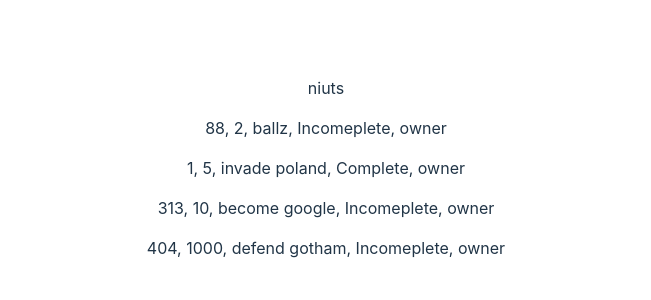
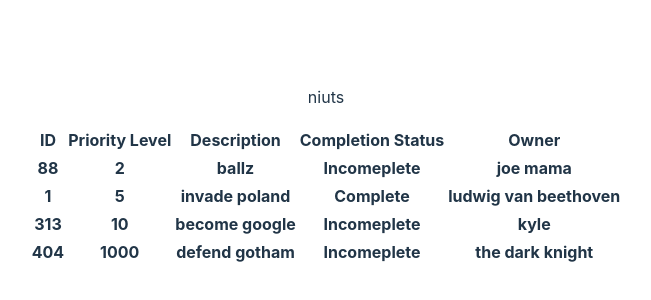
Before and after one commit to Arshadul-Monir/webdev_final_front, a React (Vite) app: page /tasks_all in a window 1280 px wide. Before the commit this address had no page. Shown: the part 232-532 px from the top of the page, without its empty margins (314-965 px from the left). Built offline with nearby package versions, Linux system fonts and the light colour scheme.

Commit message:
made the task list into a table

```diff
--- a/src/pages/TasksAll.jsx
+++ b/src/pages/TasksAll.jsx
@@ -1,4 +1,16 @@
 export default function TaskPage()
+{
+
+
+    return(
+        <div>
+            <p> niuts</p>
+            <TaskList></TaskList>
+        </div>
+    );
+}
+
+function TaskList()
 {
     const dummyTasks = [
         {id: 88, priority_lvl: 2, description : "ballz", complete: false, owner : "joe mama"},
@@ -7,14 +19,31 @@
         {id: 404, priority_lvl: 1000, description : "defend gotham", complete: false, owner : "the dark knight"}
     ];
 
-const listedTasks = dummyTasks.map((task) => (
-        <p>{task.id}, {task.priority_lvl}, {task.description}, {task.complete? "Complete" : "Incomeplete"}, owner</p>
+    const listedTasks = dummyTasks.map((task) => (
+        <tr>
+            <th>{task.id}</th>
+            <th>{task.priority_lvl}</th>
+            <th>{task.description}</th>
+            <th>{task.complete? "Complete" : "Incomeplete"}</th>
+            <th>{task.owner}</th>
+        </tr>
     ));
 
     return(
-        <div>
-            <p> niuts</p>
-            {listedTasks}
-        </div>
+        <table>
+            <thead>
+                <tr>
+                    <th>ID</th>
+                    <th>Priority Level</th>
+                    <th>Description</th>
+                    <th>Completion Status</th>
+                    <th>Owner</th>
+                </tr>
+            </thead>
+
+            <tbody>
+                {listedTasks}
+            </tbody>
+        </table>
     );
 }
```
